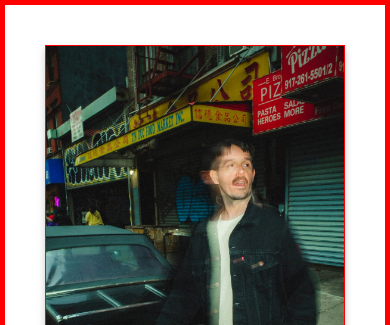
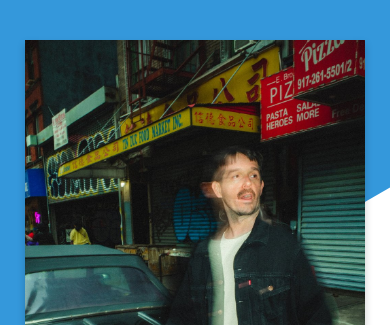
Before and after one commit to MichaelCavell/TOP-Project-Homepage, a plain HTML site: page index.html in a window 390 px wide. Shown: the top 325 px of the page. Drawn offline with Linux system fonts and the light colour scheme.

Commit message:
Test Blue Diagonal on Mobile

```diff
--- a/styles.css
+++ b/styles.css
@@ -1,21 +1,43 @@
-* {
-    border: 1px red solid;
-}
+
 
 h1 {
     margin: 0px;
+}
+
+div {
+    font-size: 24px;
 }
 
 #container, body, html {
     margin: 0px;
 }
 
+#header {
+
+}
+
 #header-photo-container {
     display: flex;
     flex-direction: column;
-    padding: 40px;
+    padding-top: 40px;
+    padding-bottom: 40px;
+    padding-left: 25px;
+    padding-right: 25px;
     color: white;
+    background-color: transparent;
+    position: relative;
 }
+
+#header-photo-container::after {
+    content: '';
+    background-color: #3498db;
+    position: absolute;
+    inset: 0;
+    transform: skewY(-30deg) translate(0px, -180px);
+    z-index: -1;
+    overflow: hidden;
+}
+
 
 #header-photo {
     background-image: url(./img/BlurryWalking.jpeg);
@@ -33,6 +55,8 @@ h1 {
     display: flex;
     flex-direction: column;
     align-items: center;
+    padding-left: 15px;
+    padding-right: 15px;
 }
 
 #projects {
```
